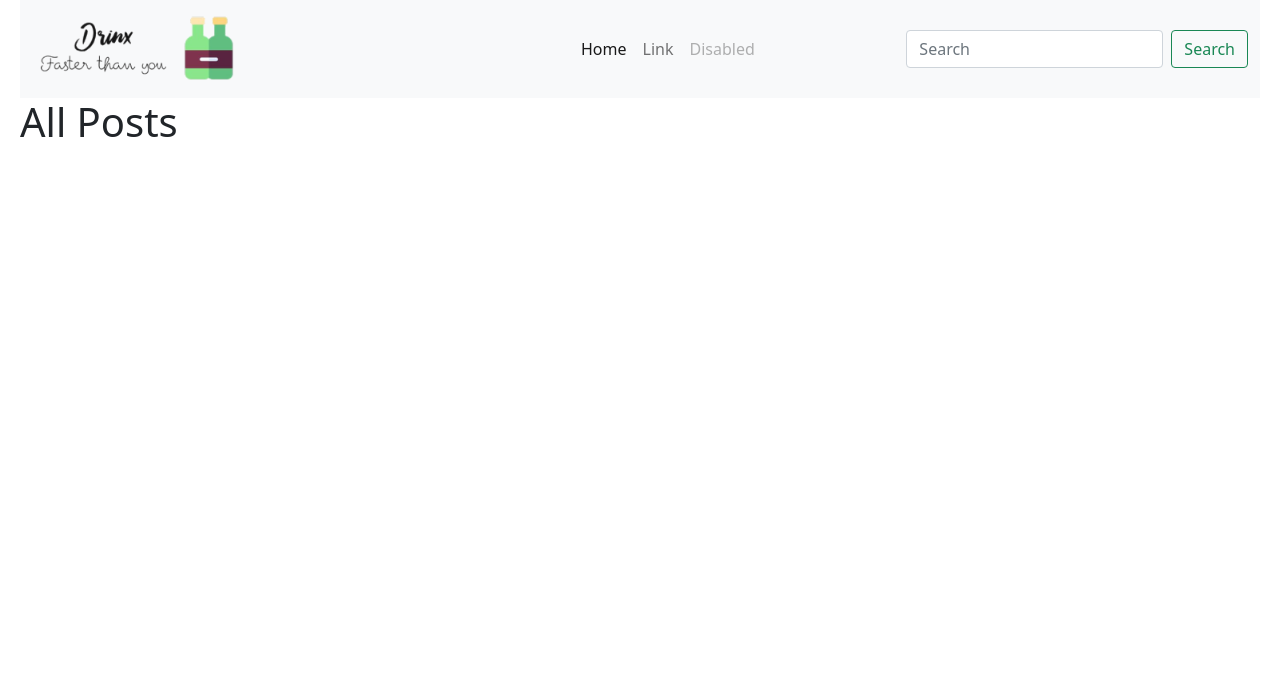
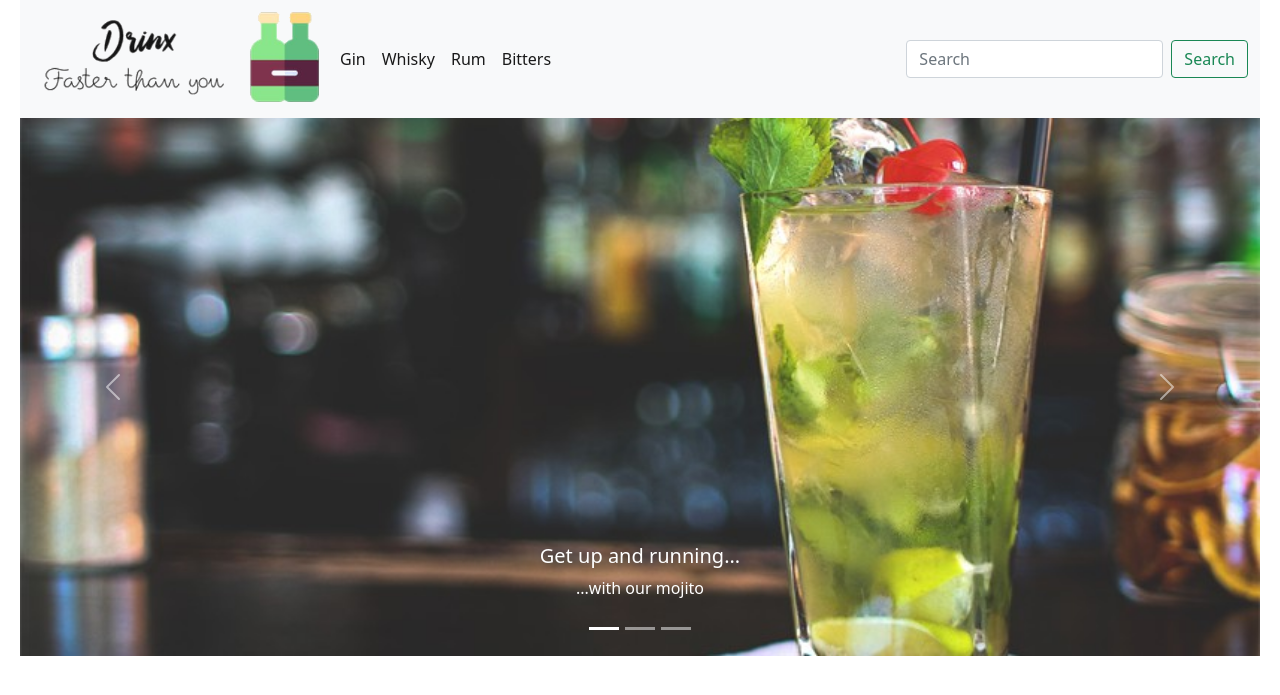
Before and after one commit to MalteHildebrandt/Web50_Capstone, a Django app: page / in a window 1280 px wide. Shown: the top 695 px of the page. Run offline with Django 3.2, Linux system fonts and the light colour scheme.

Commit message:
layout improvements

```diff
--- a/drinx/templates/drinx/index.html
+++ b/drinx/templates/drinx/index.html
@@ -2,10 +2,45 @@
 {% load static %}
 
 
-
-
 {% block body %}
-    <h1>All Posts</h1>
+    <div id="carouselExampleCaptions" class="carousel slide carousel-fade" data-bs-ride="carousel">
+        <div class="carousel-indicators">
+        <button type="button" data-bs-target="#carouselExampleCaptions" data-bs-slide-to="0" class="active" aria-current="true" aria-label="Slide 1"></button>
+        <button type="button" data-bs-target="#carouselExampleCaptions" data-bs-slide-to="1" aria-label="Slide 2"></button>
+        <button type="button" data-bs-target="#carouselExampleCaptions" data-bs-slide-to="2" aria-label="Slide 3"></button>
+        </div>
+        <div class="carousel-inner">
+        <div class="carousel-item active" data-bs-interval="5000">
+            <img src="{% static 'drinx/images/SliderImage1.jpg' %}" class="d-block w-100" alt="...">
+            <div class="carousel-caption d-none d-md-block">
+            <h5>Get up and running...</h5>
+            <p>...with our mojito</p>
+            </div>
+        </div>
+        <div class="carousel-item" data-bs-interval="5000">
+            <img src="{% static 'drinx/images/SliderImage2.jpg' %}" class="d-block w-100" alt="...">
+            <div class="carousel-caption d-none d-md-block">
+            <h5>Tell her that you love her...</h5>
+            <p>...with our Campari</p>
+            </div>
+        </div>
+        <div class="carousel-item" data-bs-interval="5000">
+            <img src="{% static 'drinx/images/SliderImage3.jpg' %}" class="d-block w-100" alt="...">
+            <div class="carousel-caption d-none d-md-block">
+            <h5>Bitter but sweet...</h5>
+            <p>...have a look at our gins</p>
+            </div>
+        </div>
+        </div>
+        <button class="carousel-control-prev" type="button" data-bs-target="#carouselExampleCaptions" data-bs-slide="prev">
+        <span class="carousel-control-prev-icon" aria-hidden="true"></span>
+        <span class="visually-hidden">Previous</span>
+        </button>
+        <button class="carousel-control-next" type="button" data-bs-target="#carouselExampleCaptions" data-bs-slide="next">
+        <span class="carousel-control-next-icon" aria-hidden="true"></span>
+        <span class="visually-hidden">Next</span>
+        </button>
+    </div>
 
 
 {% endblock %}
--- a/drinx/templates/drinx/layout.html
+++ b/drinx/templates/drinx/layout.html
@@ -6,7 +6,7 @@
         <title>drinx</title>
         <link href="https://cdn.jsdelivr.net/npm/bootstrap@5.0.0-beta3/dist/css/bootstrap.min.css" rel="stylesheet" integrity="sha384-eOJMYsd53ii+scO/bJGFsiCZc+5NDVN2yr8+0RDqr0Ql0h+rP48ckxlpbzKgwra6" crossorigin="anonymous">
         <link href="{% static 'drinx/styles.css' %}" rel="stylesheet">
-        <link href="{% static 'drinx/favicon.ico' %}" rel="icon" type="image/vnd.microsoft.icon" >
+        <link href="{% static 'drinx/images/favicon.ico' %}" rel="icon" type="image/vnd.microsoft.icon" >
         {% block script %}
         {% endblock %}
     </head>
@@ -14,22 +14,25 @@
 
         <nav class="navbar navbar-expand-lg navbar-light bg-light">
             <div class="container-fluid">
-              <a class="navbar-brand" href="#">
-                <img src="{% static 'drinx/Logo.png' %}" width=40% height=auto class="d-inline-block align-text-top">
-              </a>
+
+              <img src="{% static 'drinx/images/Logo.png' %}" style="height:auto;width:300px;max-width:50%;" class="d-inline-block align-text-top">
+
               <button class="navbar-toggler" type="button" data-bs-toggle="collapse" data-bs-target="#navbarTogglerDemo02" aria-controls="navbarTogglerDemo02" aria-expanded="false" aria-label="Toggle navigation">
                 <span class="navbar-toggler-icon"></span>
               </button>
               <div class="collapse navbar-collapse" id="navbarTogglerDemo02">
                 <ul class="navbar-nav me-auto mb-2 mb-lg-0">
                   <li class="nav-item">
-                    <a class="nav-link active" aria-current="page" href="#">Home</a>
+                    <a class="nav-link active" aria-current="page" href="#">Gin</a>
                   </li>
                   <li class="nav-item">
-                    <a class="nav-link" href="#">Link</a>
+                    <a class="nav-link active" aria-current="page" href="#">Whisky</a>
                   </li>
                   <li class="nav-item">
-                    <a class="nav-link disabled" href="#" tabindex="-1" aria-disabled="true">Disabled</a>
+                    <a class="nav-link active" aria-current="page" href="#">Rum</a>
+                  </li>
+                  <li class="nav-item">
+                    <a class="nav-link active" aria-current="page" href="#">Bitters</a>
                   </li>
                 </ul>
                 <form class="d-flex">
```
Also changed, not shown: drinx/static/drinx/favicon_old.ico (deleted), drinx/static/drinx/images/Logo.png (renamed from drinx/static/drinx/Logo.png), drinx/static/drinx/images/SliderImage1.jpg (added), drinx/static/drinx/images/SliderImage2.jpg (added), drinx/static/drinx/images/SliderImage3.jpg (added), drinx/static/drinx/images/favicon.ico (renamed from drinx/static/drinx/favicon.ico).
